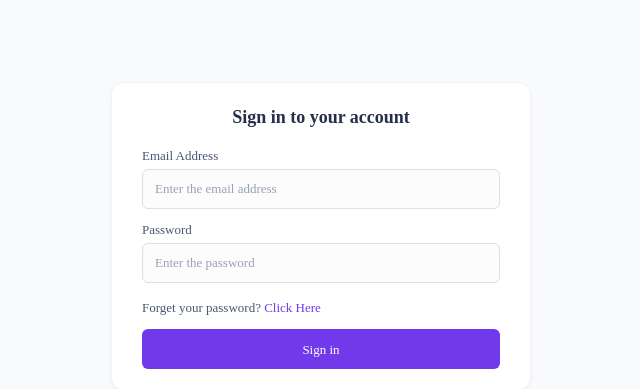
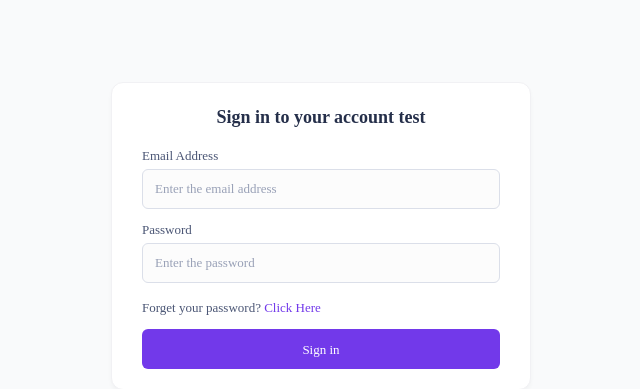
Before and after one commit to Viswak20/Music-Player-Using-JWT-Authentication, a Django app: page /login/ in a window 1280 px wide. Shown: the part 164-553 px from the top of the page, without its empty margins (319-959 px from the left). Run offline with Django 5.2, Linux system fonts and the light colour scheme; some web fonts are replaced.

Commit message:
login page changes

```diff
--- a/musicapp/templates/login.html
+++ b/musicapp/templates/login.html
@@ -10,7 +10,7 @@
         <div class="card w-full max-w-[420px] sm:max-w-[340px]">
             <form class="card-body flex flex-col gap-3" autocomplete="off">
                 <div class="text-center">
-                    <h1 class="font-semibold text-lg text-gray-800 mb-1">Sign in to your account</h1>
+                    <h1 class="font-semibold text-lg text-gray-800 mb-1">Sign in to your account test</h1>
                 </div>
                 <div class="flex flex-col gap-1">
                     <label class="form-label">Email Address</label>
```
